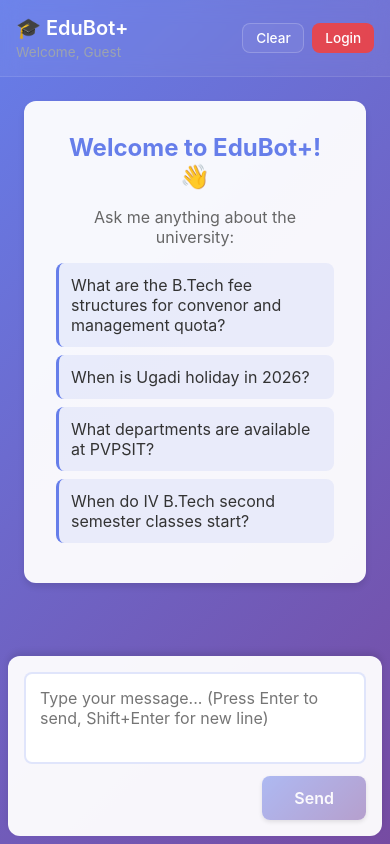
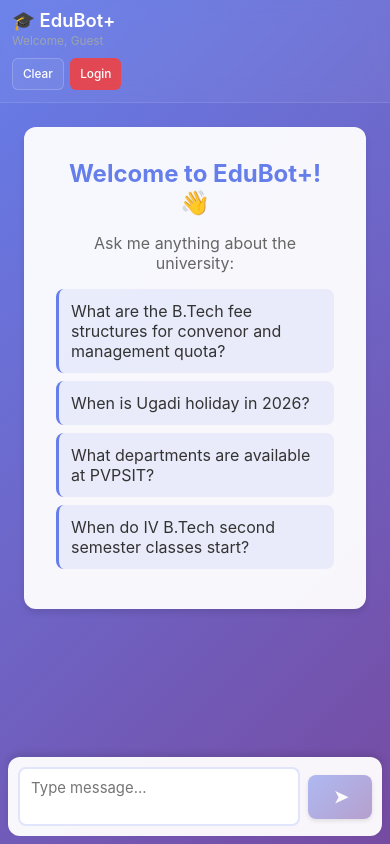
Before and after one commit to gvsrgh/EduBot, a Next.js app in the folder frontend/: page /chat in a window 390 px wide. Built offline with nearby package versions, Linux system fonts and the light colour scheme.

Commit message:
fix: responsive ui

```diff
--- a/frontend/app/chat/chat.module.css
+++ b/frontend/app/chat/chat.module.css
@@ -3,6 +3,11 @@
   height: 100vh;
   background: var(--primary-gradient);
   overflow: hidden;
+  position: relative;
+}
+
+.sidebarOverlay {
+  display: none;
 }
 
 /* ===== Sidebar ===== */
@@ -185,6 +190,20 @@
   display: flex;
   align-items: center;
   gap: 12px;
+  min-width: 0;
+}
+
+.brandBlock {
+  min-width: 0;
+}
+
+.brandTitle {
+  margin: 0;
+  color: var(--text-primary);
+  font-size: 1.5rem;
+  font-weight: 600;
+  line-height: 1.15;
+  white-space: nowrap;
 }
 
 .toggleSidebarBtn {
@@ -206,23 +225,21 @@
   background: var(--bg-hover);
 }
 
-.header h1 {
-  margin: 0;
-  color: var(--text-primary);
-  font-size: 1.5rem;
-  font-weight: 600;
-}
-
 .username {
   display: block;
   color: var(--text-muted);
   font-size: 0.85rem;
   margin-top: 0.25rem;
+  overflow: hidden;
+  text-overflow: ellipsis;
+  white-space: nowrap;
 }
 
 .headerButtons {
   display: flex;
   gap: var(--spacing-md);
+  flex-wrap: wrap;
+  justify-content: flex-end;
 }
 
 .clearBtn,
@@ -361,27 +378,28 @@
 }
 
 .messageContent {
-  max-width: 70%;
-  padding: 0.875rem 1.25rem;
+  max-width: min(78%, 64ch);
+  padding: 0.8rem 1rem;
   border-radius: 12px;
   word-wrap: break-word;
-  white-space: pre-wrap;
-  line-height: 1.5;
+  white-space: normal;
+  line-height: 1.65;
+  font-size: 0.98rem;
 }
 
 .userMessage .messageContent {
-  background: white;
-  color: #333;
+  background: #ffffff;
+  color: #1f2937;
   border-bottom-right-radius: 4px;
-  box-shadow: 0 2px 4px rgba(0, 0, 0, 0.1);
+  box-shadow: 0 6px 14px rgba(0, 0, 0, 0.14);
 }
 
 .assistantMessage .messageContent {
-  background: rgba(255, 255, 255, 0.15);
-  color: white;
+  background: rgba(248, 250, 252, 0.95);
+  color: #1f2937;
   border-bottom-left-radius: 4px;
   backdrop-filter: blur(10px);
-  border: 1px solid rgba(255, 255, 255, 0.2);
+  border: 1px solid rgba(255, 255, 255, 0.45);
 }
 
 /* Markdown styling for assistant messages */
@@ -407,7 +425,7 @@
 }
 
 .assistantMessage .messageContent p {
-  margin: 0.5rem 0;
+  margin: 0.35rem 0;
 }
 
 .assistantMessage .messageContent ul,
@@ -417,11 +435,12 @@
 }
 
 .assistantMessage .messageContent li {
-  margin: 0.25rem 0;
+  margin: 0.2rem 0;
 }
 
 .assistantMessage .messageContent code {
-  background: rgba(0, 0, 0, 0.2);
+  background: rgba(99, 102, 241, 0.12);
+  color: #312e81;
   padding: 0.125rem 0.25rem;
   border-radius: 3px;
   font-family: 'Courier New', monospace;
@@ -429,7 +448,8 @@
 }
 
 .assistantMessage .messageContent pre {
-  background: rgba(0, 0, 0, 0.3);
+  background: rgba(15, 23, 42, 0.92);
+  color: #f8fafc;
   padding: 0.75rem;
   border-radius: 6px;
   overflow-x: auto;
@@ -450,22 +470,23 @@
 }
 
 .assistantMessage .messageContent blockquote {
-  border-left: 3px solid rgba(255, 255, 255, 0.4);
+  border-left: 3px solid rgba(99, 102, 241, 0.45);
   padding-left: 1rem;
   margin: 0.5rem 0;
   font-style: italic;
+  color: #4b5563;
 }
 
 /* Source citations section (rendered inside markdown) */
 .assistantMessage .messageContent hr {
   border: none;
-  border-top: 1px solid rgba(255, 255, 255, 0.2);
+  border-top: 1px solid rgba(99, 102, 241, 0.22);
   margin: 0.75rem 0;
 }
 
 .assistantMessage .messageContent hr + p strong,
 .assistantMessage .messageContent hr ~ p strong {
-  color: rgba(255, 255, 255, 0.65);
+  color: #4f46e5;
   font-size: 0.8rem;
   text-transform: uppercase;
   letter-spacing: 0.5px;
@@ -478,20 +499,20 @@
 }
 
 .assistantMessage .messageContent hr ~ ul li {
-  background: rgba(255, 255, 255, 0.08);
-  border: 1px solid rgba(255, 255, 255, 0.12);
+  background: rgba(99, 102, 241, 0.08);
+  border: 1px solid rgba(99, 102, 241, 0.2);
   border-radius: 6px;
   padding: 0.35rem 0.65rem;
   margin-bottom: 0.3rem;
   font-size: 0.82rem;
-  color: rgba(255, 255, 255, 0.75);
-  display: inline-block;
-  margin-right: 0.35rem;
+  color: #1f2937;
+  display: block;
+  margin-right: 0;
 }
 
 .assistantMessage .messageContent hr ~ ul li code {
-  background: rgba(102, 126, 234, 0.25);
-  color: rgba(200, 210, 255, 0.95);
+  background: rgba(79, 70, 229, 0.2);
+  color: #312e81;
   padding: 0.1rem 0.35rem;
   border-radius: 3px;
   font-size: 0.8rem;
@@ -514,7 +535,7 @@
 /* Streaming: blinking cursor */
 .streamCursor {
   display: inline-block;
-  color: #667eea;
+  color: #4f46e5;
   font-weight: bold;
   animation: blink 0.7s step-end infinite;
   margin-left: 1px;
@@ -529,9 +550,9 @@
 /* Streaming: tool-use status banner */
 .streamStatus {
   font-size: 0.8rem;
-  color: #667eea;
-  background: rgba(102, 126, 234, 0.08);
-  border: 1px solid rgba(102, 126, 234, 0.2);
+  color: #3730a3;
+  background: rgba(79, 70, 229, 0.1);
+  border: 1px solid rgba(79, 70, 229, 0.25);
   border-radius: 6px;
   padding: 0.3rem 0.6rem;
   margin-bottom: 0.5rem;
@@ -541,8 +562,9 @@
 
 .inputForm {
   display: flex;
-  flex-direction: column;
-  gap: 0.75rem;
+  flex-direction: row;
+  align-items: center;
+  gap: 0.6rem;
   background: rgba(255, 255, 255, 0.95);
   padding: 1rem;
   border-radius: 12px;
@@ -550,13 +572,18 @@
 }
 
 .inputForm textarea {
+  flex: 1;
   width: 100%;
-  padding: 0.875rem;
+  padding: 0.62rem 0.78rem;
   border: 2px solid rgba(102, 126, 234, 0.2);
   border-radius: 8px;
   font-size: 1rem;
   font-family: inherit;
   resize: none;
+  min-height: 44px;
+  max-height: 136px;
+  line-height: 1.35;
+  overflow-y: hidden;
   transition: border-color 0.3s ease;
 }
 
@@ -571,7 +598,7 @@
 }
 
 .inputForm button {
-  align-self: flex-end;
+  align-self: center;
   padding: 0.75rem 2rem;
   background: linear-gradient(135deg, #667eea 0%, #764ba2 100%);
   color: white;
@@ -595,18 +622,52 @@
   transform: none;
 }
 
+.sendButton {
+  min-width: 120px;
+  display: inline-flex;
+  align-items: center;
+  justify-content: center;
+  gap: 0.5rem;
+}
+
+.sendIcon {
+  display: none;
+  font-size: 0.95rem;
+  line-height: 1;
+}
+
+.sendLabel {
+  display: inline;
+}
+
 @media (max-width: 768px) {
+  .sidebarOverlay {
+    display: block;
+    position: absolute;
+    inset: 0;
+    background: rgba(2, 6, 23, 0.45);
+    border: 0;
+    z-index: 90;
+  }
+
   .sidebar {
     position: absolute;
     top: 0;
     left: 0;
     bottom: 0;
     z-index: 100;
+    max-width: 86vw;
   }
 
   .sidebarOpen {
-    width: 260px;
-    min-width: 260px;
+    width: 280px;
+    min-width: 280px;
+    border-right: 1px solid rgba(255, 255, 255, 0.14);
+  }
+
+  .sidebarClosed {
+    width: 0;
+    min-width: 0;
   }
 
   .main {
@@ -614,24 +675,87 @@
   }
 
   .messageContent {
-    max-width: 85%;
+    max-width: min(92%, 54ch);
+    font-size: 0.95rem;
+    line-height: 1.58;
   }
 
   .header {
-    padding: 1rem;
+    padding: 0.65rem 0.75rem;
+    align-items: center;
+    flex-wrap: wrap;
+    gap: 0.6rem;
   }
 
-  .header h1 {
-    font-size: 1.25rem;
+  .headerLeft {
+    flex: 1;
+    min-width: 160px;
+  }
+
+  .brandTitle {
+    font-size: 1.15rem;
+  }
+
+  .username {
+    font-size: 0.74rem;
+    margin-top: 0.15rem;
   }
 
   .headerButtons {
+    width: 100%;
+    justify-content: flex-start;
+    gap: 0.4rem;
+    flex-wrap: nowrap;
+    overflow-x: auto;
+    padding-bottom: 0.1rem;
+    scrollbar-width: none;
+  }
+
+  .headerButtons::-webkit-scrollbar {
+    display: none;
+  }
+
+  .clearBtn,
+  .settingsBtn,
+  .logoutBtn {
+    flex: 0 0 auto;
+    padding: 0.4rem 0.62rem;
+    font-size: 0.74rem;
+    min-height: 32px;
+    border-radius: 6px;
+  }
+
+  .inputForm {
+    padding: 0.62rem;
     gap: 0.5rem;
   }
 
-  .clearBtn,
-  .logoutBtn {
-    padding: 0.4rem 0.8rem;
-    font-size: 0.85rem;
+  .inputForm textarea {
+    font-size: 0.93rem;
+    min-height: 44px;
+    padding: 0.58rem 0.7rem;
+  }
+
+  .sendButton {
+    min-width: 44px;
+    width: 44px;
+    height: 44px;
+    border-radius: 999px;
+    padding: 0;
+    box-shadow: 0 8px 18px rgba(76, 92, 202, 0.45);
+  }
+
+  .sendLabel {
+    display: none;
+  }
+
+  .sendIcon {
+    display: inline-block;
+    font-size: 1.08rem;
+    transform: translateX(1px);
+  }
+
+  .chatItemActions {
+    display: flex;
   }
 }
--- a/frontend/app/chat/page.tsx
+++ b/frontend/app/chat/page.tsx
@@ -22,10 +22,12 @@
   const [chatId, setChatId] = useState<string | null>(null);
   const [chats, setChats] = useState<Chat[]>([]);
   const [sidebarOpen, setSidebarOpen] = useState(true);
+  const [isMobile, setIsMobile] = useState(false);
   const [editingChatId, setEditingChatId] = useState<string | null>(null);
   const [editTitle, setEditTitle] = useState('');
   const [chatsLoading, setChatsLoading] = useState(false);
   const messagesEndRef = useRef<HTMLDivElement>(null);
+  const textareaRef = useRef<HTMLTextAreaElement>(null);
   const editInputRef = useRef<HTMLInputElement>(null);
   const { user, logout } = useAuth();
   const router = useRouter();
@@ -53,12 +55,35 @@
     loadChats();
   }, [loadChats]);
 
+  useEffect(() => {
+    const handleResize = () => {
+      const mobile = window.innerWidth <= 768;
+      setIsMobile(mobile);
+      if (mobile) {
+        setSidebarOpen(false);
+      }
+    };
+
+    handleResize();
+    window.addEventListener('resize', handleResize);
+    return () => window.removeEventListener('resize', handleResize);
+  }, []);
+
   // Focus edit input when editing
   useEffect(() => {
     if (editingChatId) {
       editInputRef.current?.focus();
     }
   }, [editingChatId]);
+
+  // Auto-expand input as text grows, with a capped height.
+  useEffect(() => {
+    const el = textareaRef.current;
+    if (!el) return;
+    el.style.height = '44px';
+    el.style.height = `${Math.min(el.scrollHeight, 136)}px`;
+    el.style.overflowY = el.scrollHeight > 136 ? 'auto' : 'hidden';
+  }, [input]);
 
   const loadChatMessages = async (selectedChatId: string) => {
     if (!user) return;
@@ -71,6 +96,9 @@
       }
       setMessages(loadedMessages);
       setChatId(selectedChatId);
+      if (isMobile) {
+        setSidebarOpen(false);
+      }
     } catch (err) {
       console.error('Failed to load chat messages:', err);
     }
@@ -79,6 +107,15 @@
   const handleNewChat = () => {
     setMessages([]);
     setChatId(null);
+    if (isMobile) {
+      setSidebarOpen(false);
+    }
+  };
+
+  const formatAssistantText = (text: string) => {
+    return text
+      .replace(/([.!?])([A-Z])/g, '$1 $2')
+      .replace(/([a-zA-Z])(\d+\.)/g, '$1 $2');
   };
 
   const handleLogout = () => {
@@ -284,6 +321,15 @@
 
   return (
     <div className={styles.container}>
+      {user && isMobile && sidebarOpen && (
+        <button
+          type="button"
+          className={styles.sidebarOverlay}
+          aria-label="Close conversation history"
+          onClick={() => setSidebarOpen(false)}
+        />
+      )}
+
       {/* Sidebar - only for authenticated users */}
       {user && (
         <aside className={`${styles.sidebar} ${sidebarOpen ? styles.sidebarOpen : styles.sidebarClosed}`}>
@@ -368,8 +414,8 @@
                 {sidebarOpen ? '◀' : '▶'}
               </button>
             )}
-            <div>
-              <h1>🎓 EduBot+</h1>
+            <div className={styles.brandBlock}>
+              <h1 className={styles.brandTitle}>🎓 EduBot+</h1>
               <span className={styles.username}>Welcome, {user ? user.username : 'Guest'}</span>
             </div>
           </div>
@@ -424,7 +470,7 @@
                           🔍 {msg.status}
                         </div>
                       )}
-                      <ReactMarkdown>{msg.content}</ReactMarkdown>
+                      <ReactMarkdown>{formatAssistantText(msg.content)}</ReactMarkdown>
                       {msg.streaming && <span className={styles.streamCursor}>▊</span>}
                     </>
                   ) : (
@@ -447,6 +493,7 @@
 
           <form onSubmit={handleSubmit} className={styles.inputForm}>
             <textarea
+              ref={textareaRef}
               value={input}
               onChange={e => setInput(e.target.value)}
               onKeyDown={e => {
@@ -455,12 +502,19 @@
                   handleSubmit(e);
                 }
               }}
-              placeholder="Type your message... (Press Enter to send, Shift+Enter for new line)"
+              placeholder={isMobile ? 'Type message...' : 'Type your message... (Press Enter to send, Shift+Enter for new line)'}
+              aria-label="Type message"
               disabled={loading}
-              rows={3}
+              rows={1}
             />
-            <button type="submit" disabled={loading || !input.trim()}>
-              {loading ? 'Sending...' : 'Send'}
+            <button
+              type="submit"
+              className={styles.sendButton}
+              disabled={loading || !input.trim()}
+              aria-label={loading ? 'Sending message' : 'Send message'}
+            >
+              <span className={styles.sendLabel}>{loading ? 'Sending...' : 'Send'}</span>
+              <span className={styles.sendIcon} aria-hidden="true">➤</span>
             </button>
           </form>
         </main>
--- a/frontend/app/settings/components/KnowledgeBase.tsx
+++ b/frontend/app/settings/components/KnowledgeBase.tsx
@@ -295,7 +295,7 @@
     <div className={styles.kbContainer}>
       <div className={styles.kbHeader}>
         <h3>📂 Knowledge Base</h3>
-        <div style={{ display: 'flex', alignItems: 'center', gap: '0.5rem' }}>
+        <div className={styles.kbHeaderMeta}>
           <span className={styles.kbCount}>{files.length} file{files.length !== 1 ? 's' : ''}</span>
           {expiredCount > 0 && (
             <span className={styles.kbExpiredBadge}>
--- a/frontend/app/settings/page.tsx
+++ b/frontend/app/settings/page.tsx
@@ -162,6 +162,9 @@
 
   const handleSubmit = async (e: React.FormEvent) => {
     e.preventDefault();
+    if (activeTab !== 'model') {
+      return;
+    }
     setSaving(true);
     setError('');
     setSuccess('');
```
Also changed, not shown: frontend/app/settings/components/WebScraper.tsx (+9 -1 lines), frontend/app/settings/settings.module.css (+158 -0 lines), 1 other file (tests, documents, lock files or other folders).
